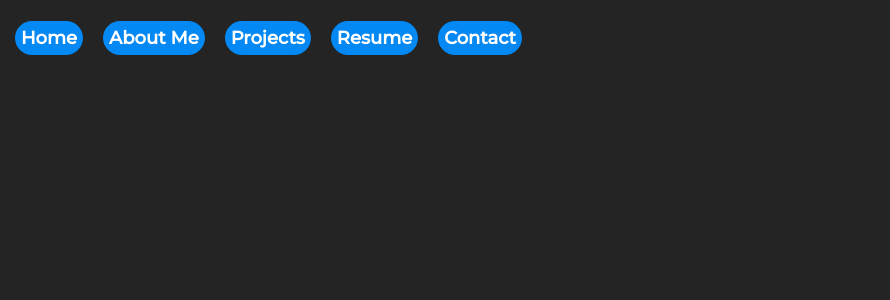
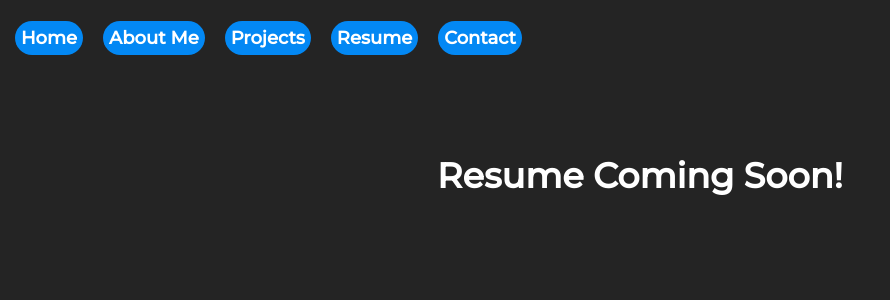
Before and after one commit to CharlesWGillespie/My-React-Portfolio, a React (Vite) app: page /resume in a window 1280 px wide. Shown: the top 300 px of the page, without its empty margins (0-890 px from the left). Built offline with nearby package versions, Linux system fonts and the light colour scheme.

Commit message:
setup contact page

```diff
--- /dev/null
+++ b/src/css/resume.css
@@ -0,0 +1,3 @@
+.resume-h1{
+    margin-top: 150px;
+}
--- a/src/pages/ContactPage.jsx
+++ b/src/pages/ContactPage.jsx
@@ -1,7 +1,11 @@
 import Navbar from '../components/NavBar'
+import '../css/contact.css'
+
 
 export default function ContactPage() {
     return(
+        <>
         <Navbar/>
+        </>
     );
 }
--- a/src/pages/ResumePage.jsx
+++ b/src/pages/ResumePage.jsx
@@ -1,7 +1,11 @@
 import Navbar from '../components/NavBar'
+import '../css/resume.css'
 
 export default function ResumePage() {
     return(
+        <>
         <Navbar/>
+        <h1 className='resume-h1'>Resume Coming Soon!</h1>
+        </>
     );
 }
```
Also changed, not shown: src/css/contact.css (added).
